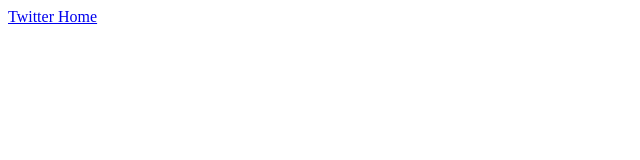
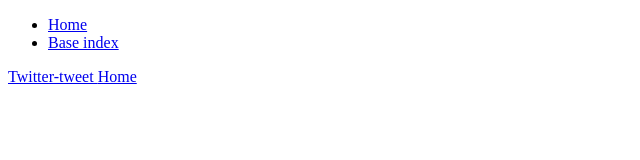
Before and after one commit to Odipooo/My_First_Portfolio, a plain HTML site: page html_basic/tweets.html in a window 1280 px wide. Shown: the whole page, without its empty margins (0-640 px from the left). Drawn offline with Linux system fonts and the light colour scheme.

Commit message:
Make the changes to the files

```diff
--- a/html_basic/tweets.html
+++ b/html_basic/tweets.html
@@ -6,8 +6,17 @@
     <title>Document</title>
 </head>
 <body>
+    <header>
+        <nav>
+            <ul>
+                <li><a href="#">Home</a></li>
+                <li><a href="base_index.html">Base index</a></li>
+
+            </ul>
+        </nav>
+    </header>
     <a href="https://x.com/odipssssss/status/1926942921296621597?ref_src=twsrc%5Etfw%7Ctwcamp%5Etweetembed%7Ctwterm%5E1926942921296621597%7Ctwgr%5Ec7b02ae2a974d960e9bb0ee51d4c3beec1a005c1%7Ctwcon%5Es1_c10&ref_url=https%3A%2F%2Fpublish.twitter.com%2F%3Furl%3Dhttps%3A%2F%2Ftwitter.com%2Fodipssssss%2Fstatus%2F1926942921296621597">
-        Twitter
+        Twitter-tweet
     </a>
     <a href="index.html">Home</a>
 
```
Also changed, not shown: html_basic/index.html (+8 -0 lines).
